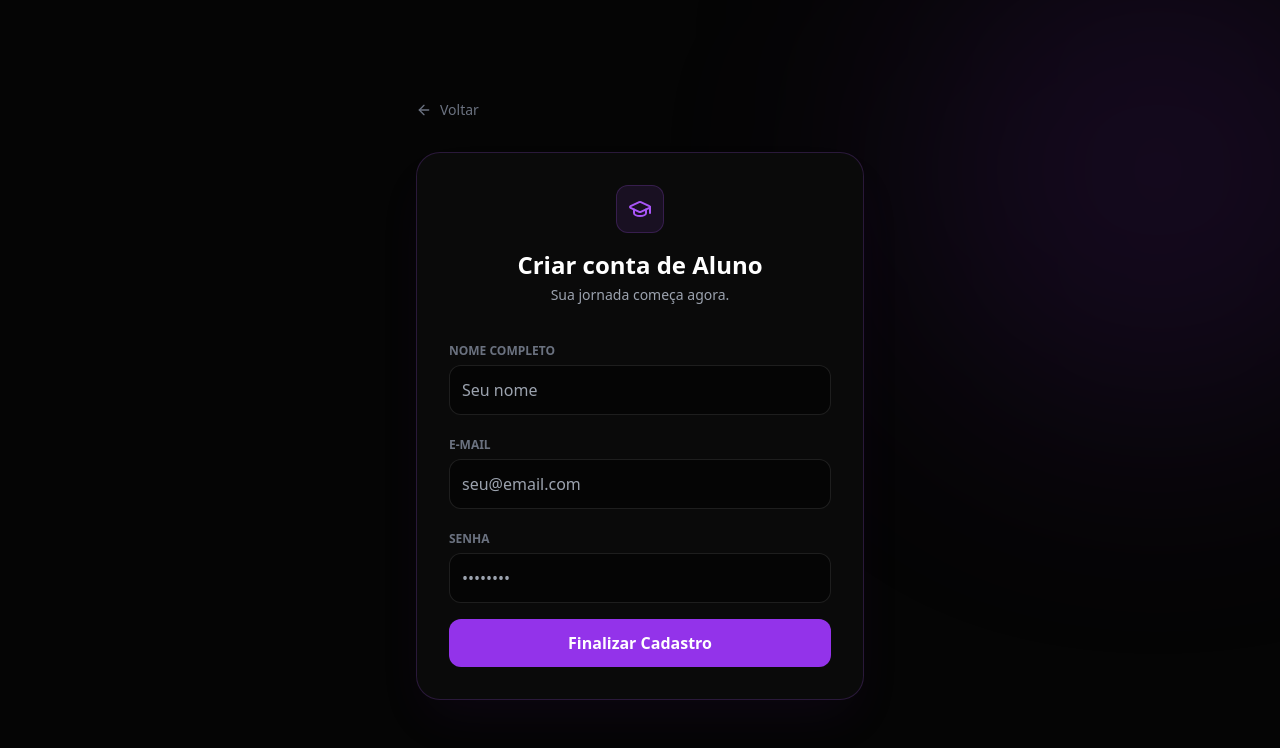
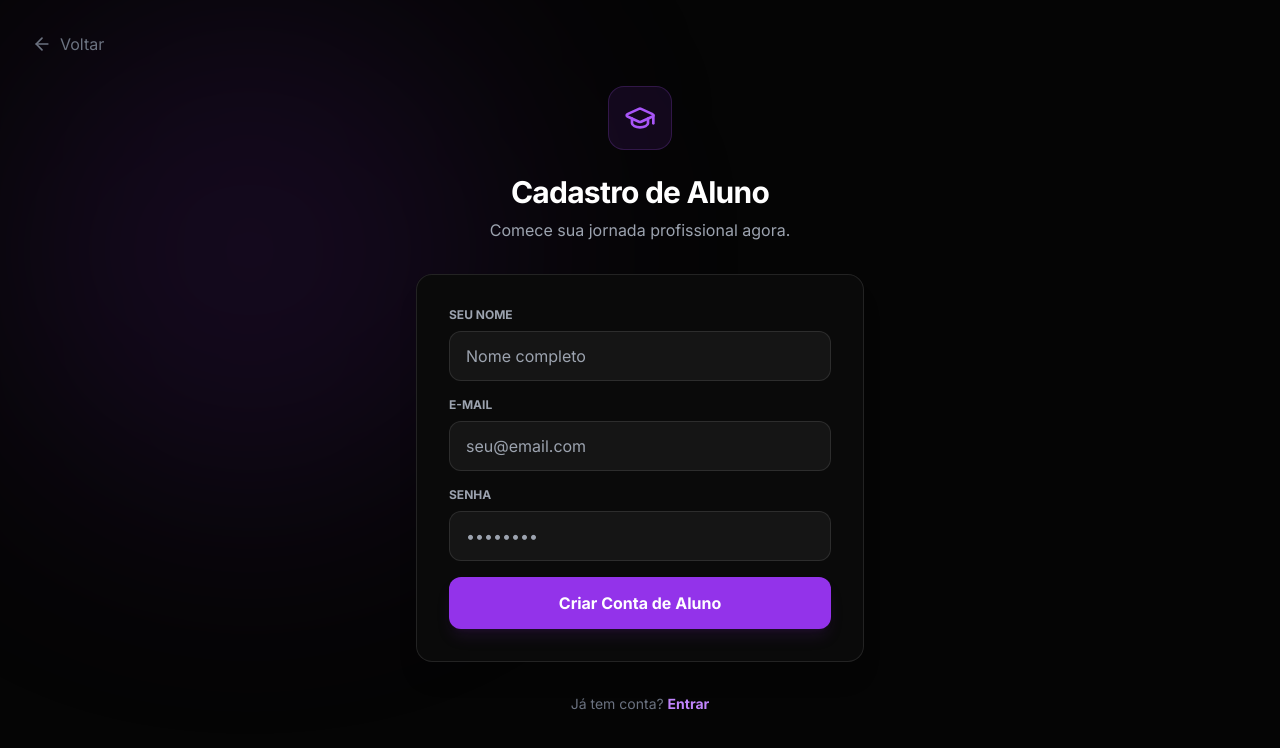
Before and after one commit to paulofer00/vulp-platform, a Next.js app: page /cadastro/aluno in a window 1280 px wide. Shown: the top 748 px of the page. Built offline with nearby package versions, Linux system fonts and the light colour scheme; no server answers.

Commit message:
verificacao email

```diff
--- a/app/cadastro/aluno/page.tsx
+++ b/app/cadastro/aluno/page.tsx
@@ -1,71 +1,142 @@
 "use client";
 
+import { createBrowserClient } from "@supabase/ssr";
 import Link from "next/link";
-import { ArrowLeft, GraduationCap, Loader2 } from "lucide-react";
-import { signup } from "../actions";
 import { useState } from "react";
+import { ArrowLeft, Loader2, CheckCircle, GraduationCap } from "lucide-react";
 
-export default function StudentSignup() {
+export default function CadastroAluno() {
+  const [email, setEmail] = useState("");
+  const [password, setPassword] = useState("");
+  const [name, setName] = useState("");
   const [loading, setLoading] = useState(false);
-  const [error, setError] = useState("");
+  const [success, setSuccess] = useState(false);
 
-  async function handleSubmit(e: React.FormEvent<HTMLFormElement>) {
+  const supabase = createBrowserClient(
+    process.env.NEXT_PUBLIC_SUPABASE_URL!,
+    process.env.NEXT_PUBLIC_SUPABASE_ANON_KEY!
+  );
+
+  async function handleSignUp(e: React.FormEvent) {
     e.preventDefault();
     setLoading(true);
-    setError("");
 
-    const formData = new FormData(e.currentTarget);
-    formData.append("role", "student"); // FORÇA O CARGO ALUNO
+    const { error } = await supabase.auth.signUp({
+      email,
+      password,
+      options: {
+        emailRedirectTo: `${window.location.origin}/auth/callback`,
+        data: {
+          full_name: name,
+          role: "student", // Força o papel de Aluno
+        },
+      },
+    });
 
-    const result = await signup(formData); // Chama nosso motor
-
-    // Se a função signup retornar algo, é erro (pois sucesso redireciona)
-    if (result?.error) {
-        setError(result.error);
-        setLoading(false);
+    if (error) {
+      alert("Erro ao cadastrar: " + error.message);
+      setLoading(false);
+    } else {
+      setSuccess(true);
+      setLoading(false);
     }
   }
 
+  // TELA DE SUCESSO
+  if (success) {
+    return (
+      <div className="min-h-screen bg-[#050505] text-white flex items-center justify-center p-4">
+        <div className="bg-[#0F0F0F] border border-white/10 p-8 rounded-2xl max-w-md w-full text-center animate-in fade-in zoom-in duration-300">
+          <div className="w-16 h-16 bg-green-500/20 text-green-400 rounded-full flex items-center justify-center mx-auto mb-6">
+            <CheckCircle size={32} />
+          </div>
+          <h2 className="text-2xl font-bold mb-4">Verifique seu E-mail</h2>
+          <p className="text-gray-400 mb-6">
+            Enviamos um link de confirmação para <strong className="text-white">{email}</strong>.
+            <br />
+            Clique no link para ativar sua conta de <strong>Aluno</strong>.
+          </p>
+          <Link href="/login" className="text-purple-400 hover:text-purple-300 font-bold text-sm hover:underline">
+            Voltar para o Login
+          </Link>
+        </div>
+      </div>
+    );
+  }
+
+  // FORMULÁRIO DE ALUNO
   return (
-    <div className="min-h-screen bg-[#050505] flex items-center justify-center p-6 text-white font-sans relative overflow-hidden">
-      {/* Decoração Roxa */}
-      <div className="absolute top-[-10%] right-[-10%] w-[500px] h-[500px] bg-purple-900/20 blur-[120px] rounded-full pointer-events-none" />
+    <div className="min-h-screen bg-[#050505] text-white flex flex-col items-center justify-center p-4 relative overflow-hidden">
 
-      <div className="w-full max-w-md relative z-10">
-        <Link href="/cadastro" className="inline-flex items-center gap-2 text-gray-500 hover:text-white mb-8 transition-colors text-sm">
-            <ArrowLeft size={16} /> Voltar
-        </Link>
+      {/* Detalhe de fundo */}
+      <div className="absolute top-0 left-0 w-[500px] h-[500px] bg-purple-900/20 blur-[120px] rounded-full pointer-events-none" />
 
-        <div className="bg-[#0A0A0A] border border-purple-500/20 p-8 rounded-3xl shadow-2xl shadow-purple-900/10">
-            <div className="flex flex-col items-center mb-8">
-                <div className="w-12 h-12 bg-purple-500/10 rounded-xl flex items-center justify-center text-purple-500 mb-4 border border-purple-500/20">
-                    <GraduationCap size={24} />
-                </div>
-                <h1 className="text-2xl font-bold">Criar conta de Aluno</h1>
-                <p className="text-gray-400 text-sm mt-1">Sua jornada começa agora.</p>
+      <Link href="/cadastro" className="absolute top-8 left-8 text-gray-500 hover:text-white flex items-center gap-2 transition-colors z-10">
+        <ArrowLeft size={20} /> Voltar
+      </Link>
+
+      <div className="w-full max-w-md space-y-8 z-10">
+        <div className="text-center">
+            <div className="w-16 h-16 bg-purple-600/10 rounded-2xl flex items-center justify-center mx-auto mb-6 border border-purple-500/20">
+                <GraduationCap size={32} className="text-purple-500" />
             </div>
+            <h1 className="text-3xl font-bold tracking-tight">Cadastro de Aluno</h1>
+            <p className="text-gray-400 mt-2">Comece sua jornada profissional agora.</p>
+        </div>
 
-            <form onSubmit={handleSubmit} className="space-y-4">
+        <div className="bg-[#0A0A0A] border border-white/10 p-8 rounded-2xl shadow-xl backdrop-blur-sm">
+            <form onSubmit={handleSignUp} className="space-y-4">
+
                 <div>
-                    <label className="text-xs font-bold text-gray-500 uppercase">Nome Completo</label>
-                    <input name="fullName" type="text" required className="w-full mt-1 bg-black/50 border border-white/10 rounded-xl p-3 text-white focus:border-purple-500 focus:outline-none transition-colors" placeholder="Seu nome" />
-                </div>
-                <div>
-                    <label className="text-xs font-bold text-gray-500 uppercase">E-mail</label>
-                    <input name="email" type="email" required className="w-full mt-1 bg-black/50 border border-white/10 rounded-xl p-3 text-white focus:border-purple-500 focus:outline-none transition-colors" placeholder="seu@email.com" />
-                </div>
-                <div>
-                    <label className="text-xs font-bold text-gray-500 uppercase">Senha</label>
-                    <input name="password" type="password" required className="w-full mt-1 bg-black/50 border border-white/10 rounded-xl p-3 text-white focus:border-purple-500 focus:outline-none transition-colors" placeholder="••••••••" />
+                    <label className="block text-xs font-bold text-gray-400 uppercase mb-2">Seu Nome</label>
+                    <input
+                        type="text"
+                        required
+                        value={name}
+                        onChange={(e) => setName(e.target.value)}
+                        className="w-full bg-[#151515] border border-white/10 rounded-xl px-4 py-3 text-white focus:outline-none focus:border-purple-500 transition-colors"
+                        placeholder="Nome completo"
+                    />
                 </div>
 
-                {error && <div className="text-red-400 text-xs font-bold bg-red-500/10 p-3 rounded-lg">{error}</div>}
+                <div>
+                    <label className="block text-xs font-bold text-gray-400 uppercase mb-2">E-mail</label>
+                    <input
+                        type="email"
+                        required
+                        value={email}
+                        onChange={(e) => setEmail(e.target.value)}
+                        className="w-full bg-[#151515] border border-white/10 rounded-xl px-4 py-3 text-white focus:outline-none focus:border-purple-500 transition-colors"
+                        placeholder="seu@email.com"
+                    />
+                </div>
 
-                <button disabled={loading} className="w-full bg-purple-600 hover:bg-purple-700 text-white font-bold py-3 rounded-xl transition-all flex items-center justify-center gap-2 mt-2">
-                    {loading ? <Loader2 className="animate-spin" /> : "Finalizar Cadastro"}
+                <div>
+                    <label className="block text-xs font-bold text-gray-400 uppercase mb-2">Senha</label>
+                    <input
+                        type="password"
+                        required
+                        value={password}
+                        onChange={(e) => setPassword(e.target.value)}
+                        className="w-full bg-[#151515] border border-white/10 rounded-xl px-4 py-3 text-white focus:outline-none focus:border-purple-500 transition-colors"
+                        placeholder="••••••••"
+                        minLength={6}
+                    />
+                </div>
+
+                <button
+                    type="submit"
+                    disabled={loading}
+                    className="w-full bg-purple-600 hover:bg-purple-700 text-white font-bold py-3.5 rounded-xl transition-all shadow-lg shadow-purple-900/20 hover:scale-[1.02] active:scale-95 flex items-center justify-center gap-2 mt-4"
+                >
+                    {loading ? <Loader2 className="animate-spin" /> : "Criar Conta de Aluno"}
                 </button>
             </form>
         </div>
+
+        <p className="text-center text-gray-500 text-sm">
+            Já tem conta? <Link href="/login" className="text-purple-400 hover:underline font-bold">Entrar</Link>
+        </p>
       </div>
     </div>
   );
--- a/app/cadastro/empresa/page.tsx
+++ b/app/cadastro/empresa/page.tsx
@@ -1,106 +1,142 @@
 "use client";
 
+import { createBrowserClient } from "@supabase/ssr";
 import Link from "next/link";
-import { ArrowLeft, Building2, Loader2 } from "lucide-react";
-import { signup } from "../actions";
 import { useState } from "react";
+import { ArrowLeft, Loader2, CheckCircle, Building2 } from "lucide-react";
 
-export default function CompanySignup() {
+export default function CadastroEmpresa() {
+  const [email, setEmail] = useState("");
+  const [password, setPassword] = useState("");
+  const [name, setName] = useState("");
   const [loading, setLoading] = useState(false);
-  const [error, setError] = useState("");
+  const [success, setSuccess] = useState(false);
 
-  async function handleSubmit(e: React.FormEvent<HTMLFormElement>) {
+  const supabase = createBrowserClient(
+    process.env.NEXT_PUBLIC_SUPABASE_URL!,
+    process.env.NEXT_PUBLIC_SUPABASE_ANON_KEY!
+  );
+
+  async function handleSignUp(e: React.FormEvent) {
     e.preventDefault();
     setLoading(true);
-    setError("");
 
-    const formData = new FormData(e.currentTarget);
-    formData.append("role", "company"); // Define como Empresa
+    const { error } = await supabase.auth.signUp({
+      email,
+      password,
+      options: {
+        emailRedirectTo: `${window.location.origin}/auth/callback`,
+        data: {
+          full_name: name,
+          role: "company", // <--- Força o papel de Empresa
+        },
+      },
+    });
 
-    const result = await signup(formData);
-
-    if (result?.error) {
-        setError(result.error);
-        setLoading(false);
+    if (error) {
+      alert("Erro ao cadastrar: " + error.message);
+      setLoading(false);
+    } else {
+      setSuccess(true);
+      setLoading(false);
     }
   }
 
+  // TELA DE SUCESSO
+  if (success) {
+    return (
+      <div className="min-h-screen bg-[#050505] text-white flex items-center justify-center p-4">
+        <div className="bg-[#0F0F0F] border border-white/10 p-8 rounded-2xl max-w-md w-full text-center animate-in fade-in zoom-in duration-300">
+          <div className="w-16 h-16 bg-green-500/20 text-green-400 rounded-full flex items-center justify-center mx-auto mb-6">
+            <CheckCircle size={32} />
+          </div>
+          <h2 className="text-2xl font-bold mb-4">Verifique seu E-mail</h2>
+          <p className="text-gray-400 mb-6">
+            Enviamos um link de confirmação para <strong className="text-white">{email}</strong>.
+            <br />
+            Clique no link para ativar sua conta de <strong>Empresa</strong>.
+          </p>
+          <Link href="/login" className="text-purple-400 hover:text-purple-300 font-bold text-sm hover:underline">
+            Voltar para o Login
+          </Link>
+        </div>
+      </div>
+    );
+  }
+
+  // FORMULÁRIO DE EMPRESA
   return (
-    <div className="min-h-screen bg-slate-50 flex items-center justify-center p-6 text-slate-900 font-sans relative overflow-hidden">
+    <div className="min-h-screen bg-[#050505] text-white flex flex-col items-center justify-center p-4 relative overflow-hidden">
 
-      {/* Decoração Roxa (Suave no fundo claro) */}
-      <div className="absolute top-[-10%] left-[-10%] w-[600px] h-[600px] bg-purple-200/40 blur-[120px] rounded-full pointer-events-none" />
-      <div className="absolute bottom-[-10%] right-[-10%] w-[500px] h-[500px] bg-white blur-[100px] rounded-full pointer-events-none" />
+      {/* Detalhe de fundo (Diferente: Azulado para empresa, se quiser) */}
+      <div className="absolute bottom-0 right-0 w-[500px] h-[500px] bg-blue-900/10 blur-[120px] rounded-full pointer-events-none" />
 
-      <div className="w-full max-w-md relative z-10">
-        <Link href="/cadastro" className="inline-flex items-center gap-2 text-slate-500 hover:text-purple-600 mb-8 transition-colors text-sm font-medium">
-            <ArrowLeft size={16} /> Voltar
-        </Link>
+      <Link href="/cadastro" className="absolute top-8 left-8 text-gray-500 hover:text-white flex items-center gap-2 transition-colors z-10">
+        <ArrowLeft size={20} /> Voltar
+      </Link>
 
-        <div className="bg-white border border-slate-200 p-8 rounded-3xl shadow-xl shadow-purple-900/5">
+      <div className="w-full max-w-md space-y-8 z-10">
+        <div className="text-center">
+            <div className="w-16 h-16 bg-blue-600/10 rounded-2xl flex items-center justify-center mx-auto mb-6 border border-blue-500/20">
+                <Building2 size={32} className="text-blue-500" />
+            </div>
+            <h1 className="text-3xl font-bold tracking-tight">Cadastro de Empresa</h1>
+            <p className="text-gray-400 mt-2">Encontre os melhores talentos para o seu time.</p>
+        </div>
 
-            <div className="flex flex-col items-center mb-8">
-                <div className="w-14 h-14 bg-purple-50 rounded-2xl flex items-center justify-center text-purple-600 mb-4 border border-purple-100">
-                    <Building2 size={28} />
-                </div>
-                <h1 className="text-2xl font-bold text-slate-900">Conta Empresarial</h1>
-                <p className="text-slate-500 text-sm mt-2 text-center">
-                    Cadastre sua empresa para encontrar e contratar os melhores talentos da VULP.
-                </p>
-            </div>
+        <div className="bg-[#0A0A0A] border border-white/10 p-8 rounded-2xl shadow-xl backdrop-blur-sm">
+            <form onSubmit={handleSignUp} className="space-y-4">
 
-            <form onSubmit={handleSubmit} className="space-y-5">
                 <div>
-                    <label className="text-xs font-bold text-slate-500 uppercase tracking-wide">Nome da Empresa</label>
+                    <label className="block text-xs font-bold text-gray-400 uppercase mb-2">Nome da Empresa</label>
                     <input
-                        name="fullName"
                         type="text"
                         required
-                        className="w-full mt-2 bg-slate-50 border border-slate-200 rounded-xl p-3 text-slate-900 placeholder:text-slate-400 focus:bg-white focus:border-purple-500 focus:ring-4 focus:ring-purple-500/10 focus:outline-none transition-all"
-                        placeholder="Ex: Agência Vulp"
+                        value={name}
+                        onChange={(e) => setName(e.target.value)}
+                        className="w-full bg-[#151515] border border-white/10 rounded-xl px-4 py-3 text-white focus:outline-none focus:border-blue-500 transition-colors"
+                        placeholder="Nome da sua marca"
                     />
                 </div>
 
                 <div>
-                    <label className="text-xs font-bold text-slate-500 uppercase tracking-wide">E-mail Corporativo</label>
+                    <label className="block text-xs font-bold text-gray-400 uppercase mb-2">E-mail Corporativo</label>
                     <input
-                        name="email"
                         type="email"
                         required
-                        className="w-full mt-2 bg-slate-50 border border-slate-200 rounded-xl p-3 text-slate-900 placeholder:text-slate-400 focus:bg-white focus:border-purple-500 focus:ring-4 focus:ring-purple-500/10 focus:outline-none transition-all"
-                        placeholder="rh@empresa.com"
+                        value={email}
+                        onChange={(e) => setEmail(e.target.value)}
+                        className="w-full bg-[#151515] border border-white/10 rounded-xl px-4 py-3 text-white focus:outline-none focus:border-blue-500 transition-colors"
+                        placeholder="rh@suaempresa.com"
                     />
                 </div>
 
                 <div>
-                    <label className="text-xs font-bold text-slate-500 uppercase tracking-wide">Senha de Acesso</label>
+                    <label className="block text-xs font-bold text-gray-400 uppercase mb-2">Senha</label>
                     <input
-                        name="password"
                         type="password"
                         required
-                        className="w-full mt-2 bg-slate-50 border border-slate-200 rounded-xl p-3 text-slate-900 placeholder:text-slate-400 focus:bg-white focus:border-purple-500 focus:ring-4 focus:ring-purple-500/10 focus:outline-none transition-all"
+                        value={password}
+                        onChange={(e) => setPassword(e.target.value)}
+                        className="w-full bg-[#151515] border border-white/10 rounded-xl px-4 py-3 text-white focus:outline-none focus:border-blue-500 transition-colors"
                         placeholder="••••••••"
+                        minLength={6}
                     />
                 </div>
 
-                {error && (
-                    <div className="text-red-600 text-xs font-bold bg-red-50 p-3 rounded-lg border border-red-100">
-                        {error}
-                    </div>
-                )}
-
                 <button
+                    type="submit"
                     disabled={loading}
-                    className="w-full bg-purple-600 hover:bg-purple-700 text-white font-bold py-4 rounded-xl transition-all flex items-center justify-center gap-2 mt-4 shadow-lg shadow-purple-600/20 hover:scale-[1.02] active:scale-[0.98]"
+                    className="w-full bg-white hover:bg-gray-200 text-black font-bold py-3.5 rounded-xl transition-all shadow-lg hover:scale-[1.02] active:scale-95 flex items-center justify-center gap-2 mt-4"
                 >
                     {loading ? <Loader2 className="animate-spin" /> : "Criar Conta Empresarial"}
                 </button>
             </form>
+        </div>
 
-            <p className="text-center text-xs text-slate-400 mt-6">
-                Ao criar uma conta, você concorda com nossos <a href="#" className="text-purple-600 hover:underline">Termos de Uso</a>.
-            </p>
-        </div>
+        <p className="text-center text-gray-500 text-sm">
+            Já tem conta? <Link href="/login" className="text-blue-400 hover:underline font-bold">Entrar</Link>
+        </p>
       </div>
     </div>
   );
```
Also changed, not shown: app/auth/callback/route.ts (added, +42 -0 lines).
